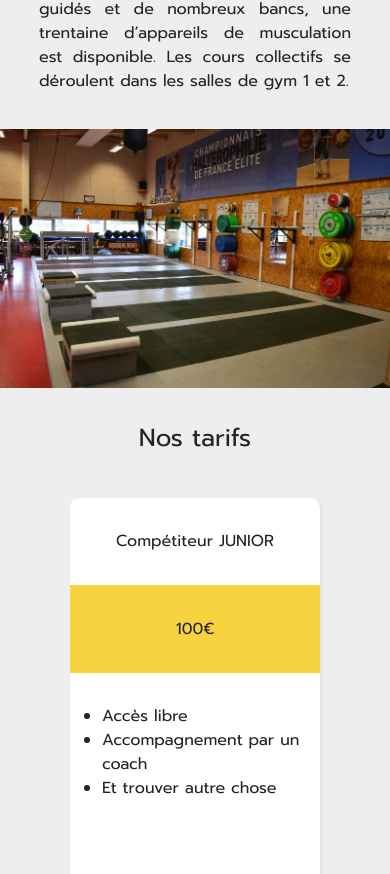
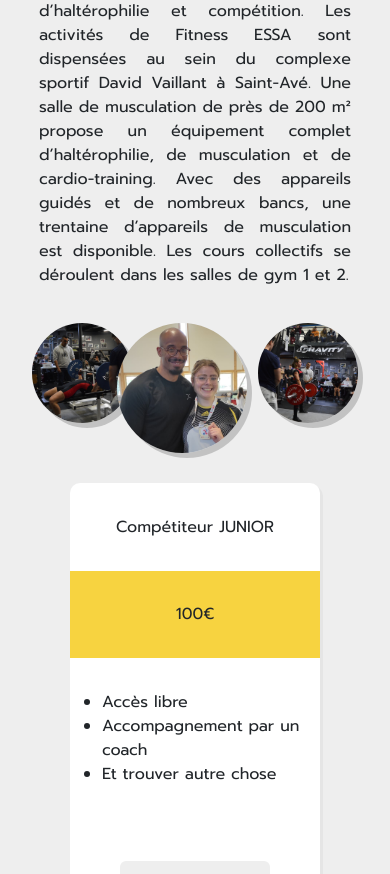
Before and after one commit to Chancelucas/ESSA-Fitness, a website: page index.html in a window 390 px wide. Shown: the part 919-1793 px from the top of the page. Drawn offline with nearby package versions, Linux system fonts and the light colour scheme.

Commit message:
modification de la page d'accueil, reste a faire le responsive

```diff
--- a/index.html
+++ b/index.html
@@ -47,15 +47,18 @@
 <!-- Accueil -->
 
     <div class="title-page">
-      <h1>ESSA<br>Fitness</h1>
+      <img class="bg-salle" src="image/salle.jpg" alt="salle">
+      <h1>ESSA Fitness</h1>
    </div>
 
     <section class="presentation">
-      <h2>Présentation</h2>
       <p class="text">Fitness ESSA a pour but d’offrir aux personnes de Saint Avé et des alentours, la possibilité de pratiquer les sports sous plusieurs formes : musculation, fitness, cardio, step, body barre, stretching, zumba, école d’haltérophilie et compétition. Les activités de Fitness ESSA sont dispensées au sein du complexe sportif David Vaillant à Saint-Avé. Une salle de musculation de près de 200 m² propose un équipement complet d’haltérophilie, de musculation et de cardio-training. Avec des appareils guidés et de nombreux bancs, une trentaine d’appareils de musculation est disponible. Les cours collectifs se déroulent dans les salles de gym 1 et 2.</p>
-      <div class="image-salle">
-        <img class="photo-salle" src="image/salle.jpg" alt="">
-        <img class="photo-muscu" src="image/zone-muscu.jpg" alt="">
+      <div class="slider">
+        <div class="slides">
+          <div class="slide un"><img src="image/photo-comp1.jpg" alt="1"></div>
+          <div class="slide deux"><img src="image/photo-win.jpg" alt="2"></div>
+          <div class="slide trois"><img src="image/photo-comp2.jpg" alt="3"></div>
+        </div>
       </div>
 
     </section>
@@ -63,8 +66,6 @@
 <!-- Début tarif -->
 
     <div id="tarifs" class="main-tarif">
-
-      <h2 class="title-tarif">Nos tarifs</h2>
 
       <div class="container un">
         <div class="container-nom">Compétiteur JUNIOR</div>
--- a/style.scss
+++ b/style.scss
@@ -171,6 +171,7 @@ body {
 
 /* ACCUEIL */
 
+
 .title-page{
   display: flex;
   background-size: 100vw;
@@ -178,19 +179,33 @@ body {
   align-items: center;
   align-content: center;
   margin-top: 80px;
-  padding: 20px;
   background-image: url(image/bg-page.jpg);
+  background-size: cover;
   background-repeat: no-repeat;
   background-position: center;
   -webkit-background-clip: text;
   -webkit-text-fill-color: transparent;
-  height: 50vh;
+  flex-direction: column
 }
 
 h1 {
+  display: flex;
+  height: 50vh;
   font-size: 5em;
   text-align: center;
   font-weight: bolder;
+  justify-content: center;
+  align-items: center;
+  align-content: center;
+}
+
+.bg-salle{
+  display: block;
+  width: 100vw;
+  filter: grayscale(60%);
+  box-shadow: 5px 5px rgba(0, 0, 0, 0.052);
+  margin-top: 5px;
+
 }
 
 .presentation{
@@ -206,23 +221,46 @@ h1 {
     max-width: 1440px;
   }
 
-  .image-salle{
-    min-width: 320px;
-    margin: 0 auto;
-    margin-top: 20px;
-    height: auto;
+  .slider{
+    display: flex;
+    padding: 20px 0px;
+    margin-bottom: 40px;
+    width: 100vw;
+  }
 
-    .photo-salle{
-      width: 100vw;
-      max-height: 50vh;
-    }
+  .slides{
+    display: flex;
+    display: flex;
+    align-items: center;
+    justify-content: center;
+    align-content: center;
+    position: relative;
+    width: 100vw;
+    justify-content: space-around
+  }
 
-    .photo-muscu{
-      display: none;
-      width: 320px;
+  img{
+    height: 100px;
+    width: 100px;
+    object-fit: cover;
+    border-radius: 50%;
+    box-shadow: 5px 5px rgba(0, 0, 0, 0.183);
+  }
+
+  .deux{
+    img{
+      position: absolute;
+      object-position: 0px -40px;
+      height: 130px;
+      width: 130px;
+      top: 0;
+      left: 30%;
     }
   }
 }
+
+
+
 
 @media screen and (min-width: 425px) {
   .image-salle{
@@ -259,18 +297,8 @@ h1 {
 .main-tarif {
   display: grid;
   grid-template-columns: 1fr ;
-  grid-template-rows: 100px 1fr 1fr 1fr 1fr;
+  grid-template-rows: 1fr 1fr 1fr 1fr;
   gap: 10px;
-
-
-  .title-tarif {
-    display: flex;
-    margin: 0;
-    padding: 30px;
-    align-items: center;
-    align-content: center;
-    justify-content: center;
-  }
 
   .container {
     display: grid;
@@ -281,7 +309,6 @@ h1 {
     box-shadow: 3px 3px rgba(93, 92, 92, 0.060);
     padding: 0;
     margin-bottom: 50px;
-
 
     .container-nom, .container-prix, .container-text, .container-btn, .btn-info {
       display: flex;
```
Also changed, not shown: image/musculation.jpeg (added), image/photo-comp1.jpg (added), image/photo-comp2.jpg (added), image/photo-win.jpg (added), style.css, 1 other file.
